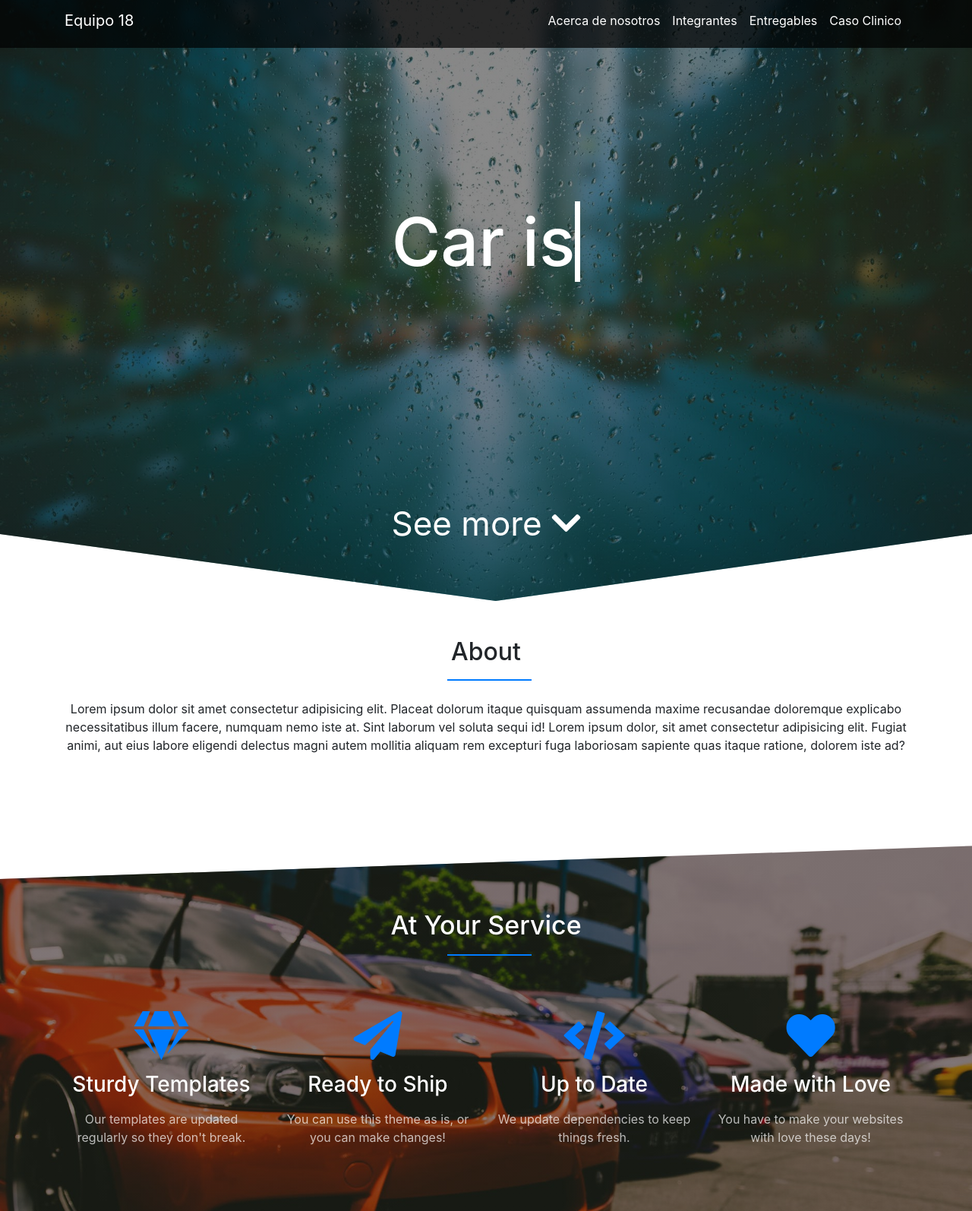
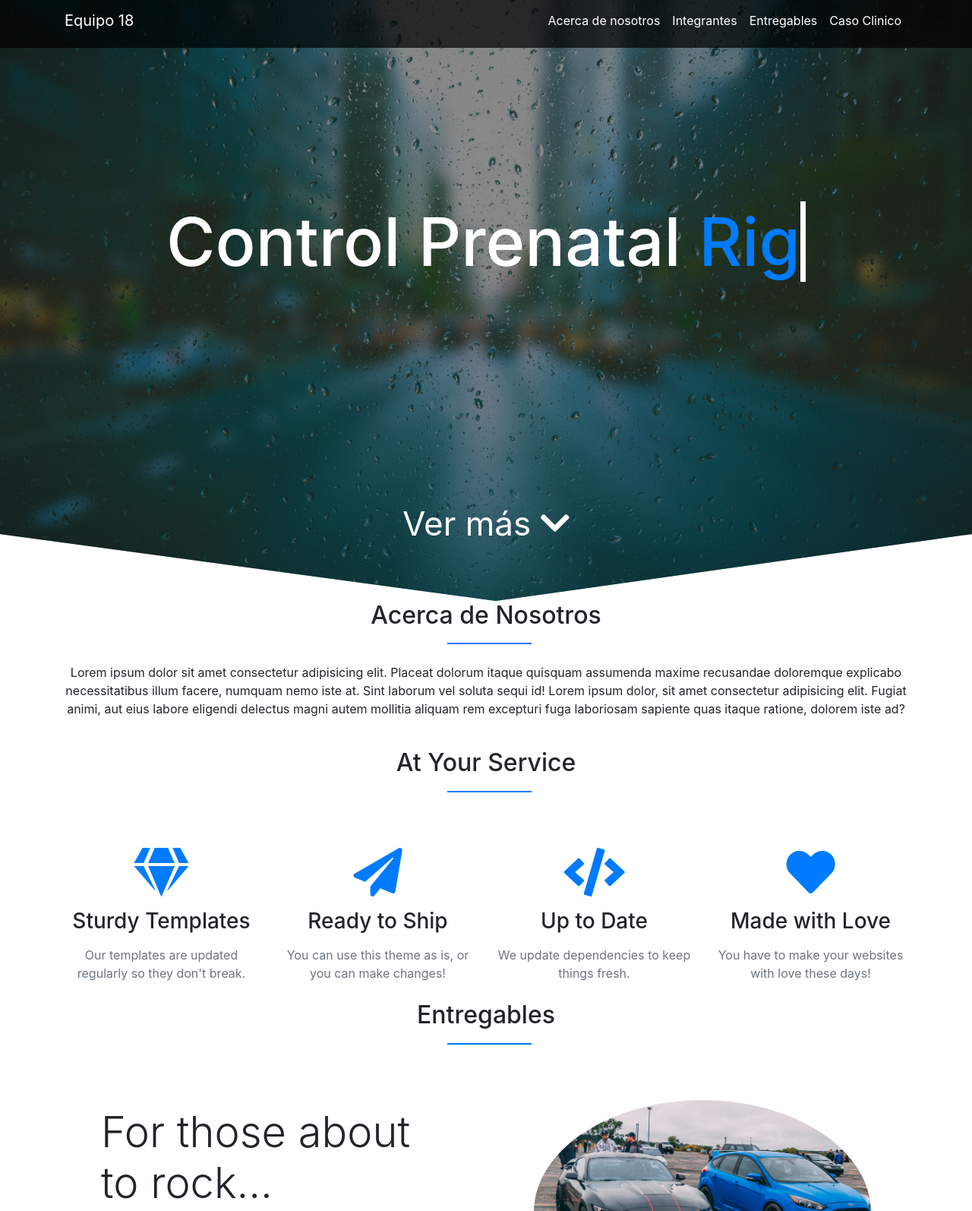
Before and after one commit to Ariana42000/Equipo18-funbio, a plain HTML site: page index.html in a window 1280 px wide. Shown: the part 9-1603 px from the top of the page at 76% size. Drawn offline with nearby package versions, Linux system fonts and the light colour scheme.

Commit message:
Update index.html

```diff
--- a/index.html
+++ b/index.html
@@ -43,24 +43,24 @@
     </nav>
     <header class="background-main">
         <main class="main">
-            <h1 class="main-title">Car is
-                <a href="" class="typewrite" data-period="3000" data-type='[ "Creative", "Future", "Enterteinment", "Freedom" ]'>
+            <h1 class="main-title">Control Prenatal
+                <a href="" class="typewrite" data-period="3000" data-type='[ "Seguro", "Riguroso", "Constante", "Adecuado" ]'>
                     <span class="wrap"></span>
                 </a>
             </h1>
         </main>
         <div class="text-center">
             <a class="main-link btn btn-lg"  href="">
-                See more
+                Ver más
                 <i class="fa fa-chevron-down"></i>
             </a>
         </div>
     </header>
 
-    <section class="about-us" id="about">
+    <section class="Acerca de Nosotros" id="Acerca de Nosotros">
         <div class="container">
             <div class="text-center">
-                <h2>About</h2>
+                <h2>Acerca de Nosotros</h2>
                 <div class="line-shape"></div>
                 <p>
                     Lorem ipsum dolor sit amet consectetur adipisicing elit. Placeat dolorum itaque quisquam assumenda maxime recusandae doloremque explicabo necessitatibus illum facere, numquam nemo iste at. Sint laborum vel soluta sequi id!
@@ -70,7 +70,7 @@
         </div>
     </section>
     <br>
-    <section class="services-class" id="services">
+    <section class="Integrantes" id="Integrantes">
         <div class="container">
             <div class="row">
             <div class="col-lg-12 text-center">
@@ -113,8 +113,8 @@
         </div>
     </section>
     <br>
-    <div class="container text-center" id="portfolio">
-            <h2 class="portfolio-title">Portfolio</h2>
+    <div class="container text-center" id="Entregables">
+            <h2 class="Entregables-title">Entregables</h2>
             <div class="line-shape"></div>
     </div>
     <section>
```
